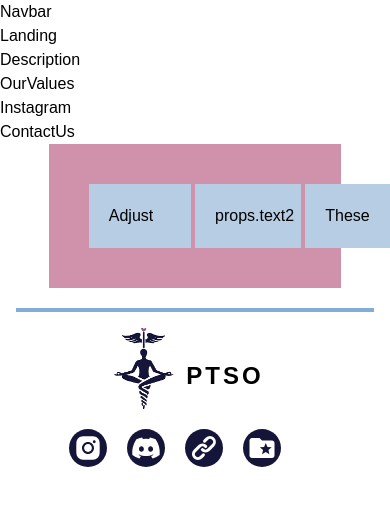
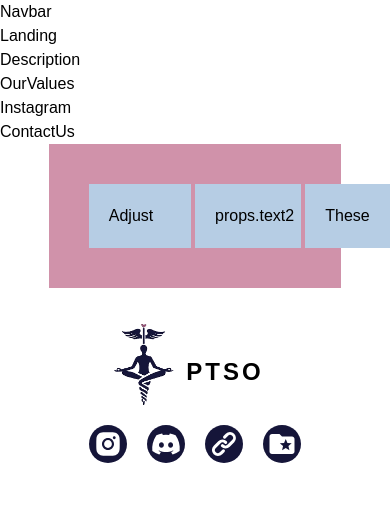
Before and after one commit to acm-ucr/ptso-website, a Next.js app: page / in a window 390 px wide. Shown: the top 506 px of the page. Built offline with nearby package versions, Linux system fonts and the light colour scheme; a web font is replaced by a local one.

Commit message:
fixed footer

```diff
--- a/src/components/Footer.tsx
+++ b/src/components/Footer.tsx
@@ -1,51 +1,53 @@
-import { FOOTER } from "@/data/FooterLinks";
+import { footer } from "@/data/FooterLinks";
 import Link from "next/link";
-import ptsoLogo from "@/../public/ptsoLogo.webp";
+import ptsoLogo from "@/public/ptsoLogo.webp";
 import Image from "next/image";
 
 const Footer = () => {
   return (
     <div className="mx-4 mt-5">
-      <hr className="border-ptso-blue-accent border-t-4"></hr>
       <div className="items-center justify-between justify-items-center p-4 text-3xl md:flex md:text-3xl">
         <div className="flex tracking-widest">
           <Image src={ptsoLogo} alt="Image" width={60} height={60} />
-          <p className="m-3 mt-8 text-2xl font-semibold md:m-5 md:mt-7 md:text-3xl">
+          <div className="m-3 mt-8 text-2xl font-semibold md:m-5 md:mt-7 md:text-3xl">
             PTSO
-          </p>
+          </div>
         </div>
-        <div className="hidden h-24 grid-cols-2 justify-center space-x-5 divide-x-2 md:grid">
+        <div className="hidden grid-cols-2 justify-center space-x-5 divide-x-2 md:grid">
           <div className="flex flex-row items-center space-x-5">
-            {FOOTER.slice(0, 2).map((social, index) => (
+            {footer.slice(0, 2).map(({ link, icon }, index) => (
               <Link
                 className="transition ease-in-out hover:-translate-y-1"
                 key={index}
-                href={social.link}
+                href={link}
+                target="_blank"
               >
-                {social.icon}
+                {icon}
               </Link>
             ))}
           </div>
           <div className="item-center flex flex-col justify-center space-y-3 text-xl">
-            {FOOTER.slice(4).map((social, index) => (
+            {footer.slice(2).map(({ link, name }, index) => (
               <Link
                 className="transition ease-in-out hover:-translate-y-1"
                 key={index}
-                href={social.link}
+                href={link}
+                target="_blank"
               >
-                {social.name}
+                {name}
               </Link>
             ))}
           </div>
         </div>
         <div className="mt-5 flex flex-row space-x-5 md:hidden">
-          {FOOTER.map((social, index) => (
+          {footer.map(({ link, icon }, index) => (
             <Link
               className="transition ease-in-out hover:-translate-y-1"
               key={index}
-              href={social.link}
+              href={link}
+              target="_blank"
             >
-              {social.icon}
+              {icon}
             </Link>
           ))}
         </div>
--- a/src/data/FooterLinks.tsx
+++ b/src/data/FooterLinks.tsx
@@ -3,9 +3,16 @@ import { FaDiscord } from "react-icons/fa";
 import { AiFillInstagram } from "react-icons/ai";
 import { MdFolderSpecial } from "react-icons/md";
 
-export const FOOTER = [
+interface footer {
+  link: string;
+  name: string;
+  icon: React.ReactNode;
+}
+
+export const footer: footer[] = [
   {
     link: "https://www.instagram.com/ucr_ptso/",
+    name: "Instagram",
     icon: (
       <div className="bg-ptso-purple-accent rounded-full p-1">
         <AiFillInstagram className="text-white" />
@@ -14,6 +21,7 @@ export const FOOTER = [
   },
   {
     link: "https://discord.gg/y2UCtMN5ZJ",
+    name: "Discord",
     icon: (
       <div className="bg-ptso-purple-accent rounded-full p-1">
         <FaDiscord className="text-white" />
@@ -22,6 +30,7 @@ export const FOOTER = [
   },
   {
     link: "https://highlanderlink.ucr.edu/organization/pretherapystudentorg",
+    name: "Highlander Link",
     icon: (
       <div className="bg-ptso-purple-accent rounded-full p-1">
         <HiLink className="text-white" />
@@ -30,18 +39,11 @@ export const FOOTER = [
   },
   {
     link: "https://drive.google.com/drive/folders/13XEi6sBnVh6dFxsTshb0ucTLPHLKI-wp?usp=sharing",
+    name: "Past Slides",
     icon: (
       <div className="bg-ptso-purple-accent rounded-full p-1">
         <MdFolderSpecial className="text-white" />
       </div>
     ),
   },
-  {
-    link: "https://highlanderlink.ucr.edu/organization/pretherapystudentorg",
-    name: "Highlander Link",
-  },
-  {
-    link: "https://drive.google.com/drive/folders/13XEi6sBnVh6dFxsTshb0ucTLPHLKI-wp?usp=sharing",
-    name: "Past Slides",
-  },
 ];
```
